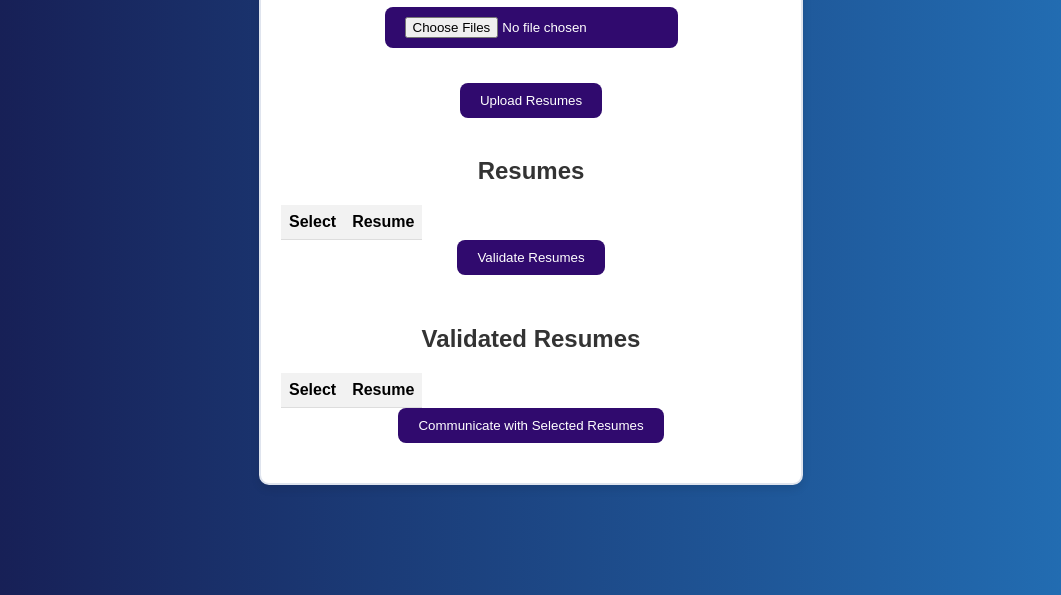
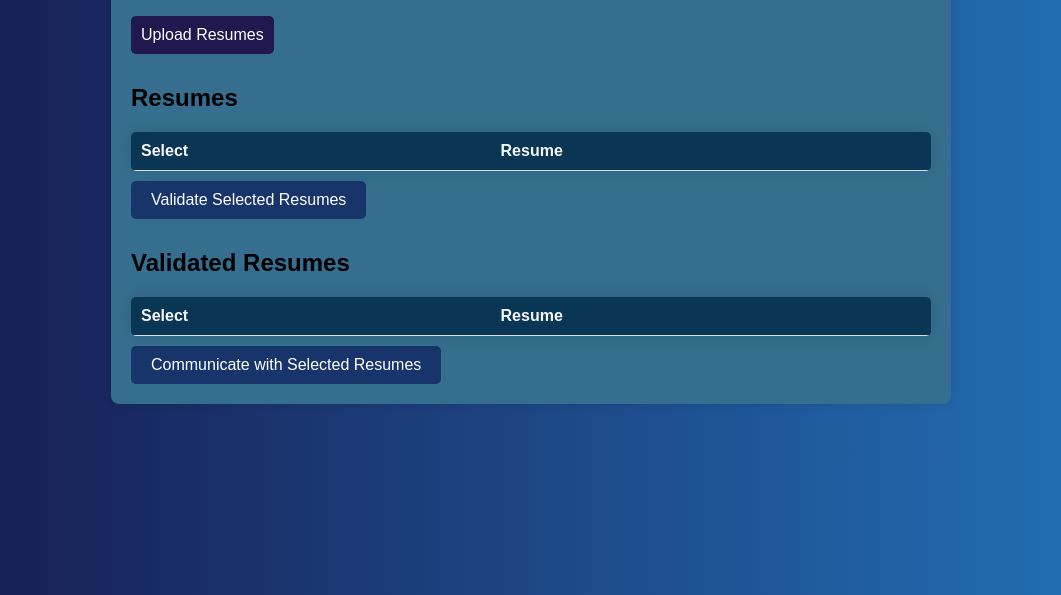
Before and after one commit to srinivassomesetty9/Resume-uploader, a plain HTML site: page index.html in a window 1280 px wide. Shown: the part 205-800 px from the top of the page, without its empty margins (109-1170 px from the left). Drawn offline with Linux system fonts and the light colour scheme.

Commit message:
Changed file

```diff
--- a/index.html
+++ b/index.html
@@ -7,36 +7,36 @@
     <link rel="stylesheet" href="styles.css">
 </head>
 <body>
-    <div id="snackbar">Dummy message</div>
-    <div class="card">
-        <h1 class="app-title">Resume Validator</h1>
+    <div class="container">
+        <h1 class="title">Resume Validator</h1>
         <div class="upload-section">
             <input type="file" id="resumeUpload" class="file-label" accept=".pdf,.doc,.docx" multiple>
+            <button class="upload-button" onclick="uploadResumes()">Upload Resumes</button>
             <div id="fileList" class="file-details"></div>
-            <button class="file-label" onclick="uploadResumes()">Upload Resumes</button>
+
         </div>
         <div class="resumes-section">
-            <h2 class="app-subtitle">Resumes</h2>
-            <table id="resumesTable" class="file-details">
+            <h2>Resumes</h2>
+            <table id="resumesTable">
                 <tr>
                     <th>Select</th>
                     <th>Resume</th>
                 </tr>
             </table>
-            <button class="file-label" onclick="validateResumes()">Validate Resumes</button>
+            <button class="validate-button" onclick="validateResumes()">Validate Selected Resumes</button>
         </div>
         <div class="validated-section">
-            <h2 class="app-subtitle">Validated Resumes</h2>
-            <table id="validatedTable" class="file-details">
+            <h2>Validated Resumes</h2>
+            <table id="validatedTable">
                 <tr>
                     <th>Select</th>
                     <th>Resume</th>
                 </tr>
             </table>
-            <button class="file-label" onclick="communicate()">Communicate with Selected Resumes</button>
+            <button class="communicate-button" onclick="communicate()">Communicate with Selected Resumes</button>
         </div>
     </div>
-
+    <div id="snackbar" class="snackbar"></div>
     <script src="scripts.js"></script>
 </body>
 </html>
--- a/scripts.js
+++ b/scripts.js
@@ -1,6 +1,8 @@
 function uploadResumes() {
     const files = document.getElementById('resumeUpload').files;
+    // const resetFileInput = document.getElementById('resumeUpload').value ='';
     if (files.length === 0) {
+        showSnackbar("Please select at least one resume.");
         return; // Don't proceed if no files are selected
     }
     const resumeUpload = document.getElementById('resumeUpload');
@@ -15,7 +17,11 @@ function uploadResumes() {
         cell2.innerText = resumeUpload.files[i].name;
     }
 // Dummy code to show snackbar message
-showSnackbar("Resumes uploaded successfully.");
+setTimeout(() => {
+    showSnackbar("Resumes uploaded successfully.");
+    // displayFiles(files, "resumesTable");
+    // resetFileInput();
+}, 10); // Simulate 2 seconds of upload time
     // Dummy API call for uploading resumes
     // This could be an AJAX request to your backend
     console.log('Resumes uploaded:', resumeUpload.files);
@@ -27,6 +33,7 @@ function validateResumes() {
     const selectedResumes = [];
     const selectedRows = document.querySelectorAll("#resumesTable input[type='checkbox']:checked");
     if (selectedRows.length === 0) {
+        showSnackbar("Please select at least one resume to validate.");
         return; // Don't proceed if no resumes are selected
     }
     // Find selected resumes
@@ -41,7 +48,11 @@ function validateResumes() {
     selectedResumes.forEach(row => {
         validatedTable.appendChild(row);
     });
-    showSnackbar("Resumes validated successfully.");
+
+    setTimeout(() => {
+        showSnackbar("Resumes validated successfully.");
+        // moveSelectedRows(selectedRows, "resumesTable", "validatedTable");
+    }, 10);
     // Dummy API call for validating resumes
     // This could be an AJAX request to your backend
     console.log('Resumes validated:', selectedResumes);
@@ -52,6 +63,7 @@ function communicate() {
     const selectedResumes = [];
     const selectedRows = document.querySelectorAll("#validatedTable input[type='checkbox']:checked");
     if (selectedRows.length === 0) {
+        showSnackbar("Please select at least one validated resume to communicate with.");
         return; // Don't proceed if no resumes are selected
     }
     // Find selected resumes
@@ -66,7 +78,10 @@ function communicate() {
     selectedResumes.forEach(row => {
         row.remove();
     });
-    showSnackbar("Communication with resumes successful.");
+    setTimeout(() => {
+        showSnackbar("Communication with resumes successful.");
+        removeSelectedRows(selectedRows, "validatedTable");
+    }, 10);
     // Dummy API call for communication
     // This could be an AJAX request to your backend
     console.log('Communication with resumes successful:', selectedResumes);
@@ -75,6 +90,6 @@ function communicate() {
 function showSnackbar(message) {
     var snackbar = document.getElementById("snackbar");
     snackbar.textContent = message;
-    snackbar.className = "show";
+    snackbar.className = "snackbar show";
     setTimeout(function(){ snackbar.className = snackbar.className.replace("show", ""); }, 3000);
 }
--- a/styles.css
+++ b/styles.css
@@ -1,37 +1,24 @@
 body {
-    display: flex;
-    justify-content: center;
-    align-items: center;
+    font-family: Arial, sans-serif;
+    margin: 0;
+    padding: 0;
     background: linear-gradient(to right, #16184d, #2374bb);
-    height: 100vh;
-    margin: 0;
-    font-family: 'Montserrat', sans-serif;
 }
 
-.card {
-    text-align: center;
+.container {
+    max-width: 800px;
+    margin: 50px auto;
     padding: 20px;
-    border: 2px solid #dfe4ee;
-    border-radius: 10px;
-    max-width: 500px;
-    width: 100%;
-    background-color: #fff;
-    box-shadow: 0 4px 8px rgba(0, 0, 0, 0.1);
-}
-
-.app-title {
-    color: #070707;
-}
-
-.app-subtitle {
-    color: #333;
+    background-color: #366e8f;
+    border-radius: 8px;
+    box-shadow: 0px 0px 10px rgba(0, 0, 0, 0.1);
 }
 
 .file-label {
     cursor: pointer;
     display: inline-block;
     padding: 10px 20px;
-    background-color: #300a6e;
+    background-color: #5d8199;
     color: #fff;
     border-radius: 8px;
     margin-bottom: 20px;
@@ -40,145 +27,87 @@ body {
 }
 
 .file-label:hover {
-    background-color: #49b2f8;
+    background-color: #295b7c;
 }
 
-.file-input {
-    display: none;
+.title {
+    text-align: center;
+    color: #f8f6f6;
+}
+
+.upload-section {
+    margin-bottom: 20px;
+    text-align: center;
+}
+
+.file-input-label {
+    display: block;
+    margin-bottom: 10px;
 }
 
 .file-details {
-    display: flex;
-    justify-content: space-between;
-    align-items: center;
-    margin-top: 15px;
-}
-
-.preview-container img {
-    max-width: 100%;
-    max-height: 150px;
-    cursor: pointer;
-    margin-top: 15px;
+    margin-top: 10px;
 }
 
 
-body {
-    font-family: 'Montserrat', sans-serif;
-    margin: 0;
-    padding: 0;
+.resumes-section, .validated-section {
+    margin-top: 30px;
 }
 
-.main-container {
-    display: flex;
-    justify-content: space-around;
-    align-items: flex-start;
-    padding-top: 20px;
-}
-
-.card {
-    text-align: center;
-    padding: 20px;
-    border: 2px solid #dfe4ee;
-    border-radius: 10px;
-    width: 45%;
-    background-color: #fff;
-    box-shadow: 0 4px 8px rgba(0, 0, 0, 0.1);
-}
-
-.validated-card {
-    background-color: #f5f5f5;
-}
-
-.app-title {
-    color: #070707;
-}
-
-.app-subtitle {
-    color: #333;
-}
-
-.file-label {
-    cursor: pointer;
-    display: inline-block;
-    padding: 10px 20px;
-    background-color: #300a6e;
-    color: #fff;
-    border-radius: 8px;
-    margin-bottom: 20px;
-    transition: background-color 0.3s;
-    border: none;
-}
-
-.file-label:hover {
-    background-color: #49b2f8;
-}
-
-.file-input {
-    display: none;
-}
-
-.file-details {
-    display: flex;
-    justify-content: space-between;
-    align-items: center;
-    margin-top: 15px;
-}
-/* styles.css */
-
-/* CSS for tables */
 table {
     width: 100%;
     border-collapse: collapse;
-    margin-top: 10px;
+    border-radius: 5px;
+    overflow: hidden;
+    box-shadow: 0 0 20px rgba(0, 0, 0, 0.1);
 }
 
 th, td {
-    padding: 8px;
+    padding: 10px;
+    border-bottom: 1px solid #ddd;
     text-align: left;
-    border-bottom: 1px solid #ddd;
 }
 
 th {
-    background-color: #f2f2f2;
+    background-color: #0a3655;
+    color: whitesmoke;
 }
 
-/* CSS for Validated Resumes section list */
-.validated-section {
-    margin-top: 30px;
+.upload-button, .validate-button, .communicate-button {
+    display: block;
+    /* width: 80%; */
+    padding: 10px;
+    margin-top: 10px;
+    border: none;
+    border-radius: 5px;
+    background-color: #21184f;
+    color: #fff;
+    font-size: 16px;
+    cursor: pointer;
 }
 
-.validated-section .file-details {
-    display: flex;
-    flex-wrap: wrap;
-    justify-content: flex-start;
+.upload-button:hover, .validate-button:hover, .communicate-button:hover {
+    background-color: #0056b3;
 }
 
-.validated-section .file-details .file-item {
-    width: calc(33.33% - 20px);
-    margin: 10px;
-    padding: 10px;
-    border: 1px solid #ddd;
+.validate-button, .communicate-button {
+    padding: 10px 20px;
+    background-color: #17356b;
+    color: white;
+    border: none;
     border-radius: 5px;
-    background-color: #f9f9f9;
-    text-align: center;
+    cursor: pointer;
+    transition: background-color 0.3s;
 }
 
-.validated-section .file-details .file-item img {
-    max-width: 100px;
-    max-height: 100px;
-    margin-bottom: 10px;
+.validate-button:hover, .communicate-button:hover {
+    background-color: #2980b9;
 }
 
-.validated-section .file-details .file-name {
-    font-size: 14px;
-    color: #333;
-}
-
-#snackbar {
+.snackbar {
     visibility: hidden;
     min-width: 250px;
-    margin-left: -125px;
-    background-color: #16b472;
+    background-color: #708adf;
     color: #fff;
     text-align: center;
     border-radius: 2px;
@@ -187,31 +116,32 @@ th {
     z-index: 1;
     left: 50%;
     bottom: 30px;
-    font-size: 17px;
+    transform: translateX(-50%);
 }
 
-#snackbar.show {
+.snackbar.show {
     visibility: visible;
-    -webkit-animation: fadein 0.5s, fadeout 0.5s 2.5s;
     animation: fadein 0.5s, fadeout 0.5s 2.5s;
 }
 
-@-webkit-keyframes fadein {
-    from {bottom: 0; opacity: 0;}
-    to {bottom: 30px; opacity: 1;}
-}
-
 @keyframes fadein {
-    from {bottom: 0; opacity: 0;}
-    to {bottom: 30px; opacity: 1;}
-}
-
-@-webkit-keyframes fadeout {
-    from {bottom: 30px; opacity: 1;}
-    to {bottom: 0; opacity: 0;}
+    from {
+        bottom: 0;
+        opacity: 0;
+    }
+    to {
+        bottom: 30px;
+        opacity: 1;
+    }
 }
 
 @keyframes fadeout {
-    from {bottom: 30px; opacity: 1;}
-    to {bottom: 0; opacity: 0;}
+    from {
+        bottom: 30px;
+        opacity: 1;
+    }
+    to {
+        bottom: 0;
+        opacity: 0;
+    }
 }
```
